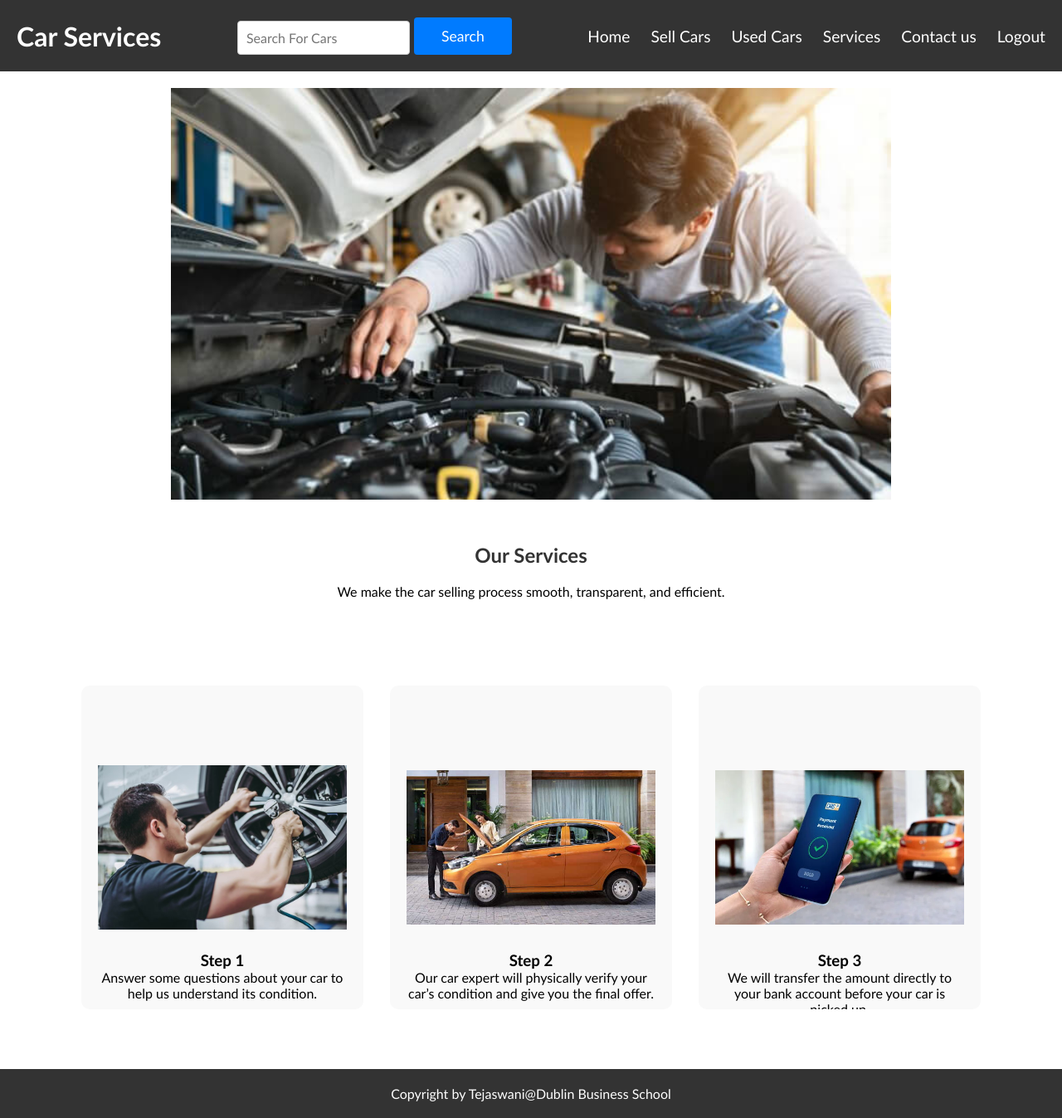
After one commit to tejaswinireddypaladugu/RetakePaulWebAssignment, a Flask app: page /services in a window 1280 px wide. The commit adds this page. Shown: the whole page at 83% size. Run offline with Flask 3, Linux system fonts and the light colour scheme; the visitor is signed in with stand-in values (Sample User, id 1).

Commit message:
serviceimages

```diff
--- a/Templates/Components/header.html
+++ b/Templates/Components/header.html
@@ -17,6 +17,7 @@
             <li><a href="/">Home</a></li>
             <li><a href="/sellcar">Sell Cars</a></li>
             <li><a href="/usedcars">Used Cars</a></li>
+            <li><a href="/services">Services</a></li>
             <li><a href="/contactus">Contact us</a></li>
              {% if username%}
             <li><a href="/login">Logout</a></li>
--- /dev/null
+++ b/Templates/services.html
@@ -0,0 +1,36 @@
+{% include 'components/header.html' %}
+
+<main>
+  <section class="hero">
+    <img src="{{ url_for('static', filename='assets/services.jpg') }}" alt="Sell Image" class="hero-image"/>
+  </section>
+
+  <section class="intro" style="text-align:center; padding: 2rem;">
+    <h2>Our Services</h2>
+    <p>We make the car selling process smooth, transparent, and efficient.</p>
+  </section>
+
+  <section class="steps">
+    <div class="steps-container" style="display: flex; flex-wrap: wrap; justify-content: center; gap: 2rem; padding: 2rem;">
+      <div class="step" style="text-align: center; max-width: 300px;">
+        <img src="{{ url_for('static', filename='assets/service1.jpg') }}" alt="Step 1" width="300" height="300"/>
+        <h3>Step 1</h3>
+        <p>Answer some questions about your car to help us understand its condition.</p>
+      </div>
+
+      <div class="step" style="text-align: center; max-width: 300px;">
+        <img src="{{ url_for('static', filename='assets/bg2.jpg') }}" alt="Step 2" width="300" height="300"/>
+        <h3>Step 2</h3>
+        <p>Our car expert will physically verify your car’s condition and give you the final offer.</p>
+      </div>
+
+      <div class="step" style="text-align: center; max-width: 300px;">
+        <img src="{{ url_for('static', filename='assets/bg3.webp') }}" alt="Step 3" width="300" height="300"/>
+        <h3>Step 3</h3>
+        <p>We will transfer the amount directly to your bank account before your car is picked up.</p>
+      </div>
+    </div>
+  </section>
+</main>
+
+{% include 'components/footer.html' %}
--- a/app.py
+++ b/app.py
@@ -172,6 +172,12 @@ def UsedCars():
        return render_template('usedcars.html',username=session.get('user'))
     return redirect('/login')
 
+@app.route("/services")
+def Services():
+    if(session.get('user')):
+       return render_template('services.html',username=session.get('user'))
+    return redirect('/login')
+
 
 
 @app.route("/search", methods=["GET"])
--- a/static/css/index.css
+++ b/static/css/index.css
@@ -51,7 +51,10 @@ header {
     max-width: 100%;
     height: auto;
   }
-
+.hero img
+{
+  width: 70%;
+}
   .intro h4 {
     font-size: 1.5em;
     margin: 20px 0;
```
Also changed, not shown: static/assets/service1.jpg (added), static/assets/services.jpg (added).
